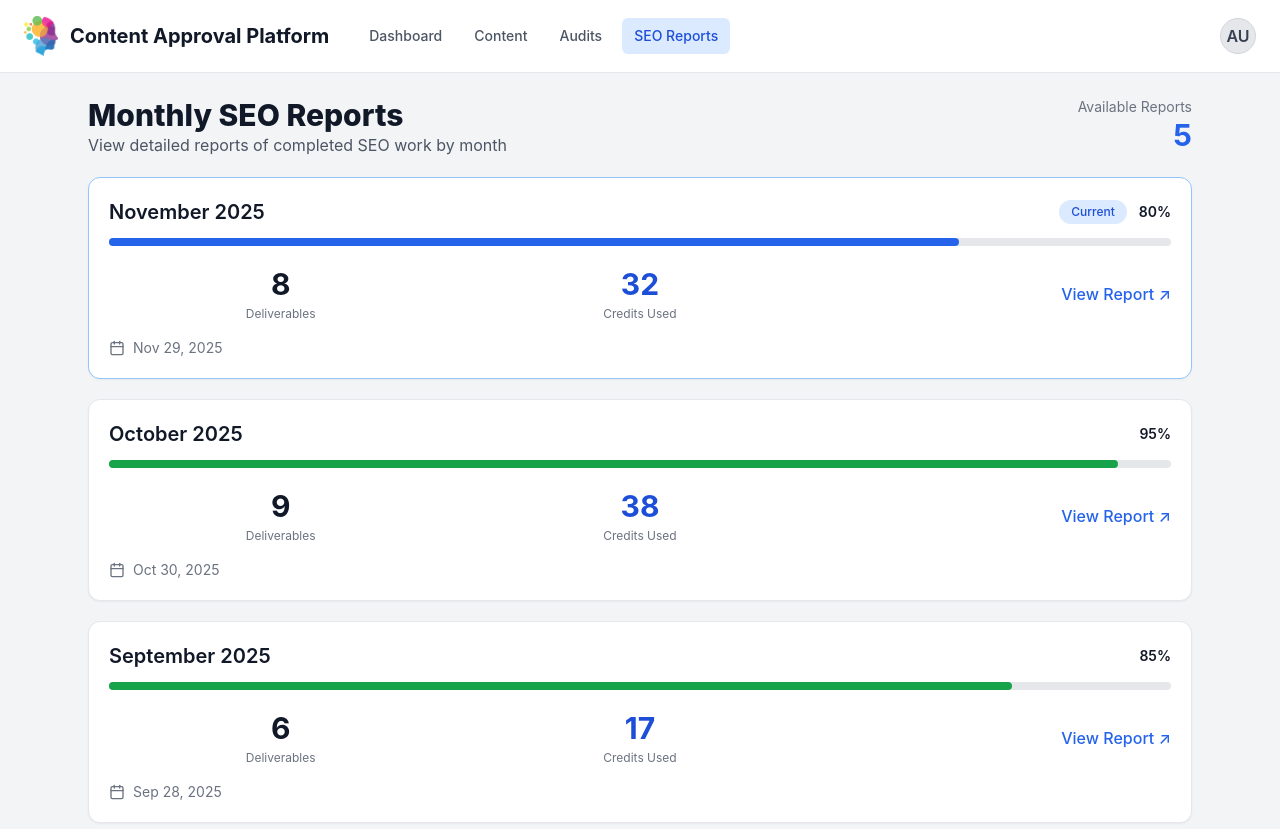
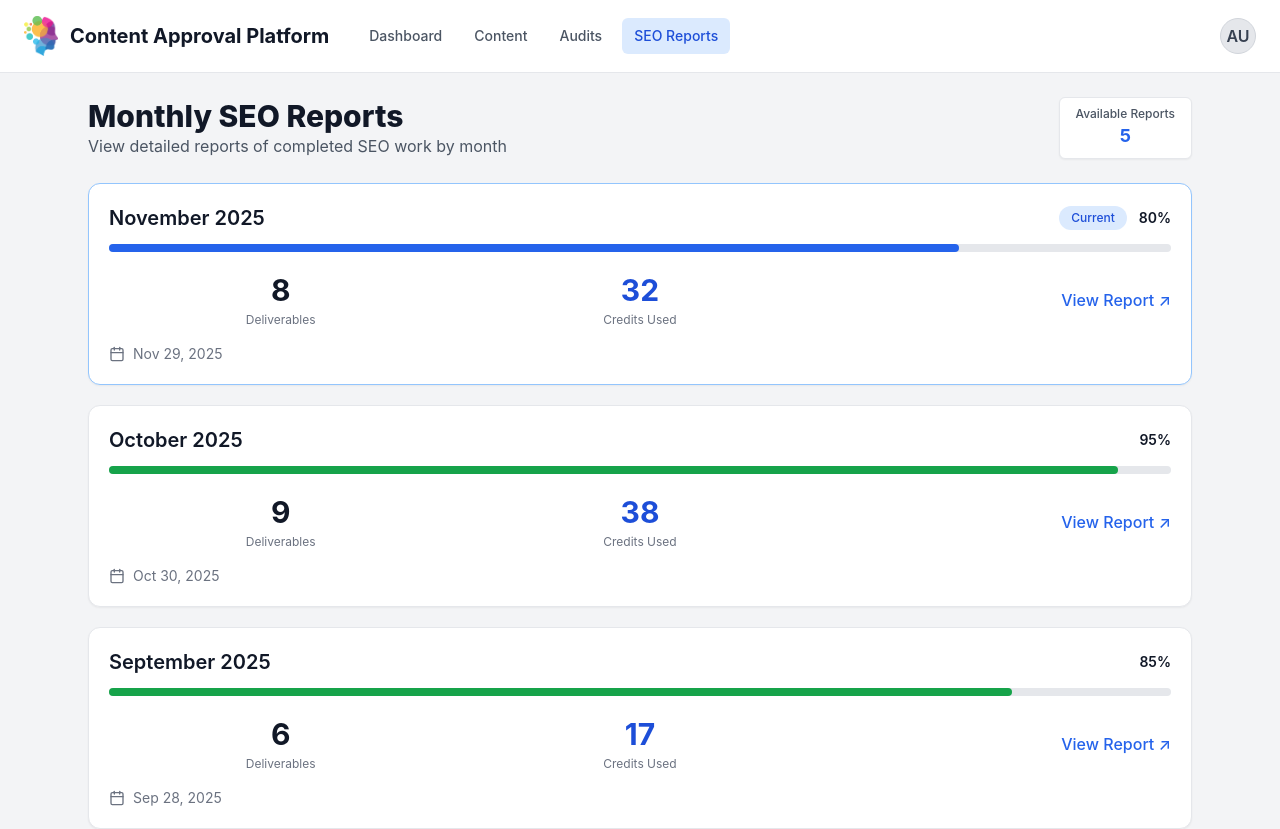
Before and after one commit to hs-matthew/approval-platform, a React (Create React App) app: page /seo-reports in a window 1280 px wide. Shown: the top 829 px of the page. Built offline with nearby package versions, Linux system fonts and the light colour scheme; no server answers; the database is empty.

Commit message:
Update ReportsList.js - edit header

```diff
--- a/src/pages/Reports/ReportsList.js
+++ b/src/pages/Reports/ReportsList.js
@@ -58,21 +58,20 @@ export default function ReportsList() {
 
   return (
     <div className="max-w-6xl mx-auto p-6">
-      {/* Header */}
-      <div className="flex items-start justify-between mb-5">
-        <div>
-          <h1 className="text-3xl font-extrabold text-gray-900">
-            Monthly SEO Reports
-          </h1>
-          <p className="text-gray-600">
-            View detailed reports of completed SEO work by month
-          </p>
-        </div>
-        <div className="text-right">
-          <div className="text-sm text-gray-500">Available Reports</div>
-          <div className="text-3xl font-bold text-blue-600">{totalAvailable}</div>
-        </div>
-      </div>
+{/* Header */}
+<div className="flex items-center justify-between mb-6">
+  {/* Left: Title + description */}
+  <div>
+    <h1 className="text-3xl font-extrabold text-gray-900">Monthly SEO Reports</h1>
+    <p className="text-gray-600">View detailed reports of completed SEO work by month</p>
+  </div>
+
+  {/* Right: Available Reports stat card (same style as Audits) */}
+  <div className="bg-white border border-gray-200 rounded-md shadow-sm px-4 py-2 text-center">
+    <div className="text-xs font-medium text-gray-600">Available Reports</div>
+    <div className="text-lg font-bold text-blue-600">{totalAvailable}</div>
+  </div>
+</div>
 
       {/* Cards */}
       <div className="space-y-5">
```
